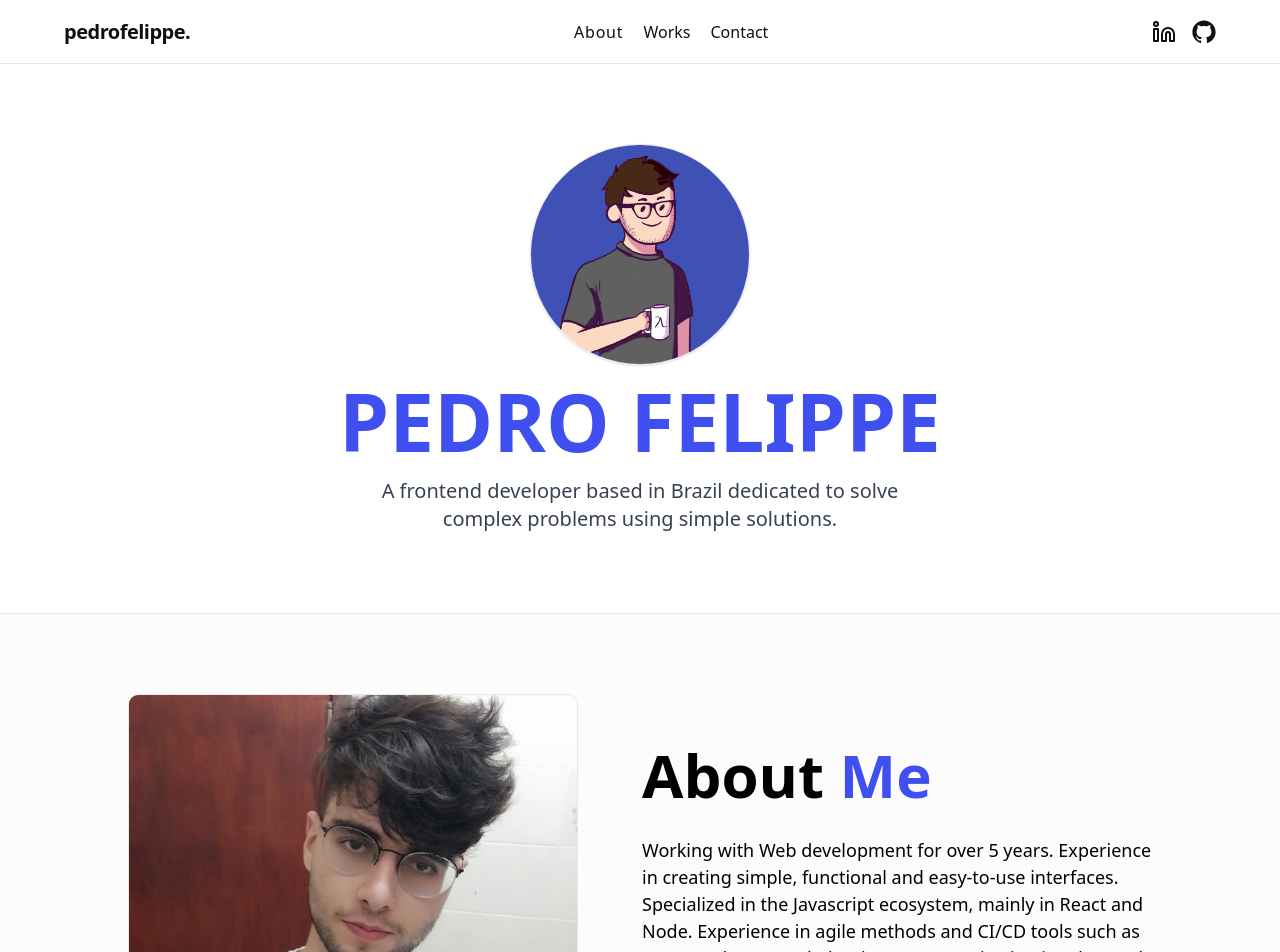
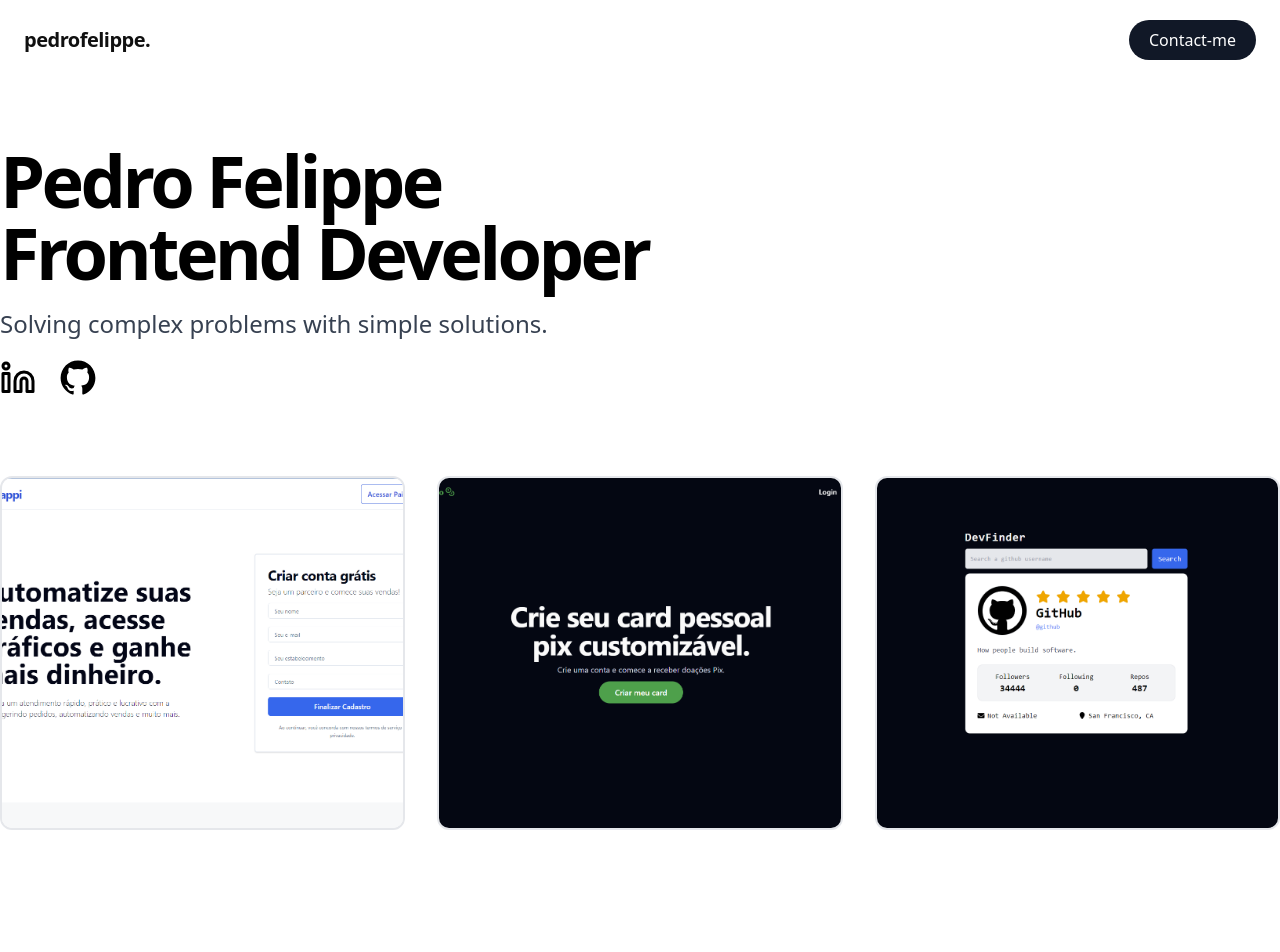
Before and after one commit to pefelippe/Portfolio, a Next.js app: page / in a window 1280 px wide. Shown: the top 952 px of the page. After the commit the page ends 894 px from the top, so only its background shows below. Built offline with nearby package versions, Linux system fonts and the light colour scheme.

Commit message:
AAAAAAAAA

```diff
--- a/pages/_app.tsx
+++ b/pages/_app.tsx
@@ -14,7 +14,7 @@ export default function App({ Component, pageProps }: AppProps) {
   return (
     <motion.div className="min-w-[400px] mx-auto h-fit overflow-hidden font-sans scroll-smooth">
       <Head>
-        <title>Pedro Felippe - Frontend Developer </title>
+        <title>Pedro Felippe </title>
         <meta name="description" content="Portfolio" />
         <link rel="preconnect" href="https://fonts.googleapis.com" />
         <link rel="preconnect" href="https://fonts.gstatic.com" />
@@ -29,7 +29,7 @@ export default function App({ Component, pageProps }: AppProps) {
         <Header />
         <Component {...pageProps} />
         <Toaster />
-        <Footer />
+        {/* <Footer /> */}
       </ThemeProvider>
     </motion.div>
   );
--- a/src/content/ContactContent.tsx
+++ b/pages/contact.tsx
@@ -1,7 +1,7 @@
 /* eslint-disable react/no-unescaped-entities */
 import { motion } from "framer-motion";
 
-import MessageForm from "../components/MessageForm";
+import MessageForm from "../src/components/MessageForm";
 
 function ContactContent() {
   return (
@@ -10,7 +10,7 @@ function ContactContent() {
       initial={{ opacity: 0, y: 50 }}
       whileInView={{ opacity: 1, y: 0 }}
       transition={{ duration: 0.5 }}
-      className="content-intern  max-lg:max-w-2xl items-center text-center justify-center gap-6 max-w-3xl"
+      className="min-h-screen flex flex-col mx-auto  max-lg:max-w-2xl items-center text-center justify-center gap-6 max-w-3xl"
     >
       <div className="flex flex-col gap-4">
         <h3 className="section-subtitle">
--- a/pages/index.tsx
+++ b/pages/index.tsx
@@ -1,30 +1,18 @@
-import { GitHubLogoIcon } from "@radix-ui/react-icons";
 import { motion } from "framer-motion";
-import { LinkedinIcon } from "lucide-react";
 
-import AnimatedBtn from "../src/components/animated/AnimatedBtn";
-import Header from "../src/components/layout/Header";
-import SideCard from "../src/components/SideCard";
-import About from "../src/content/About";
-import ContactContent from "../src/content/ContactContent";
+import ContactContent from "./contact";
 import Hero from "../src/content/Hero";
 import ProjectContent from "../src/content/ProjectContent";
 
 export default function Home() {
   return (
-    <motion.div className="w-full flex max-lg:flex-col  mt-16 ">
-      <motion.div className="w-full flex flex-col  relative">
+    <motion.div className="w-full flex max-lg:flex-col">
+      <motion.div className="w-full flex flex-col  relative  my-16 pt-20 gap-20">
         <section className="section">
           <Hero />
         </section>
-        <section className="section   bg-gray-100/30 border-y">
-          <About />
-        </section>
-        <section className="section">
+        <section className=" section">
           <ProjectContent />
-        </section>
-        <section className=" section  bg-gray-100/30 border-y">
-          <ContactContent />
         </section>
       </motion.div>
     </motion.div>
--- a/src/components/ProjectCard.tsx
+++ b/src/components/ProjectCard.tsx
@@ -35,25 +35,26 @@ function ProjectCard({
       initial={{ opacity: 0, x: initialX }}
       whileInView={{ opacity: 1, x: 0 }}
       transition={{ duration: 0.5 }}
-      className="w-full flex flex-col h-full overflow-hidden items-start text-start justify-between
-     relative bg-gray-100/30  rounded-md shadow "
+      className="w-full flex flex-col h-full items-start text-start justify-start gap-4
+     relative rounded-xl overflow-hidden border-2 hover:border-blue"
     >
-      {/* <div className="flex flex-col gap-2 justify-start items-start  text-md">
-        <p className="text-4xl font-semibold">{title}</p>
-        <p className="text-lg font-light ">{description}</p>
-      </div> */}
       <Link
         href={link}
         target="_blank"
-        className=" overflow-hidden border-2 border-[#101010] hover:border-blue
-        w-full  h-full "
+        className=" overflow-hidden  border-[#101010] hover:border-blue
+        w-full  min-h-[350px] "
       >
         <motion.img
           src={imgUrl}
           alt="card image"
-          className="object-cover w-full h-full  min-h-[300px] "
+          className="object-cover  w-full h-full "
         />
       </Link>
+      {/*
+      <div className="flex flex-col gap-2 justify-center items-center text-center  mx-auto text-md">
+        <p className="text-2xl font-semibold">{title}</p>
+        <p className="text-md font-light ">{description}</p>
+      </div> */}
     </motion.div>
   );
 }
--- a/src/components/layout/Footer.tsx
+++ b/src/components/layout/Footer.tsx
@@ -10,10 +10,10 @@ function Footer() {
 
   return (
     <motion.footer
-      className=" w-full font-light items-start mx-auto  border-ttext-[#101010] border-t
+      className=" w-full font-light items-start mx-auto  bg-[#101010]  text-[#fefefe]
        flex-col h-fit  text-md  justify-start px-6  flex "
     >
-      <div className="mx-auto flex  w-full flex-col py-8 gap-8 max-w-6xl">
+      <div className="mx-auto flex  w-full flex-col py-8 gap-8 max-w-screen-2xl">
         <div className="flex items-center justify-between ">
           <Logo />
 
--- a/src/components/layout/Header.tsx
+++ b/src/components/layout/Header.tsx
@@ -6,85 +6,38 @@ import { Link as ScrollLink } from "react-scroll";
 import AnimatedBtn from "../animated/AnimatedBtn";
 import { ModeToggle } from "../ui/mode-toggle";
 import { Separator } from "../ui/separator";
+import { Button } from "../ui/button";
+import Link from "next/link";
 
 export const Logo = () => {
   return (
-    <ScrollLink
-      activeClass="active"
-      to="hero-container"
-      spy={true}
-      smooth={true}
-      offset={-250}
-      duration={500}
-    >
-      <button className=" flex text-xl  transition-all w-fit  tracking-tight font-bold">
-        pedrofelippe.
-      </button>
-    </ScrollLink>
+    <button className=" flex text-xl  transition-all w-fit  tracking-tight font-bold hover:text-blue">
+      pedrofelippe.
+    </button>
   );
 };
 
 const Header = () => {
   return (
-    <motion.header className="fixed text-[#101010]  bg-white flex  h-16  w-full  z-50 px-6 border-b">
+    <motion.header className="fixed text-[#101010]  bg-white flex  h-20  w-full  z-50 px-6">
       <motion.nav
         initial={{ opacity: 0, y: -25 }}
         animate={{ opacity: 1, y: 0 }}
         transition={{ duration: 0.5, delay: 0.5 }}
-        className="flex w-full mx-auto items-center justify-between max-w-6xl"
+        className="flex w-full mx-auto items-center justify-between  max-w-screen-2xl"
       >
-        <Logo />
-        <motion.div className="flex w-full space-x-5 justify-center  items-center  max-sm:hidden">
-          <ScrollLink
-            activeClass="active"
-            to="about-content"
-            spy={true}
-            smooth={true}
-            offset={-100}
-            duration={500}
+        <Link href="/">
+          <Logo />
+        </Link>
+
+        <Link href="/contact">
+          <Button
+            variant={"default"}
+            className="p-5  text-md rounded-full bg-gray-900 text-white"
           >
-            <button className="text-md  font-medium tracking-wider transition-all hover:text-blue   ">
-              About
-            </button>
-          </ScrollLink>
-          <ScrollLink
-            activeClass="active"
-            to="projects-container"
-            spy={true}
-            smooth={true}
-            offset={-100}
-            duration={500}
-          >
-            <button className=" text-md font-medium  transition-all  hover:text-blue ">
-              Works
-            </button>
-          </ScrollLink>
-          <ScrollLink
-            activeClass="active"
-            to="contact-content"
-            spy={true}
-            smooth={true}
-            offset={-160}
-            duration={500}
-          >
-            <button className="py-6 font-medium text-md transition-all  hover:text-blue ">
-              Contact
-            </button>
-          </ScrollLink>
-        </motion.div>
-
-        <div className="flex w-fit items-center gap-4 justify-center ">
-          <AnimatedBtn
-            target="_blank"
-            href="https://www.linkedin.com/in/pedro-felippe/"
-          >
-            <LinkedinIcon className="h-6 w-6 hover:text-blue" />
-          </AnimatedBtn>
-
-          <AnimatedBtn href="https://github.com/pefelippe">
-            <GitHubLogoIcon className="h-6 w-6 hover:text-blue" />
-          </AnimatedBtn>
-        </div>
+            Contact-me
+          </Button>
+        </Link>
       </motion.nav>
     </motion.header>
   );
--- a/src/content/Hero.tsx
+++ b/src/content/Hero.tsx
@@ -14,22 +14,36 @@ export default function Hero() {
       animate={{ opacity: 1, y: 0 }}
       transition={{ duration: 0.5 }}
       id="hero-container"
-      className="content-intern relative w-full justify-center
-       items-center text-center my-auto gap-4 max-w-6xl mx-auto "
+      className="content-intern relative w-full justify-between items-start text-center lg:text-start gap-4  mx-auto flex-row "
     >
-      <motion.img
+      <motion.div className="flex flex-col font-sans font-bold max-w-2xl gap-3 lg:gap-5">
+        <p className="text-5xl lg:text-7xl tracking-tighter">
+          {" "}
+          Pedro Felippe <br />
+          Frontend Developer
+        </p>
+
+        <p className="text-xl lg:text-2xl font-light text-gray-700">
+          Solving complex problems with simple solutions.
+        </p>
+
+        <div className="flex w-fit items-center gap-6 justify-center max-lg:mx-auto">
+          <AnimatedBtn
+            target="_blank"
+            href="https://www.linkedin.com/in/pedro-felippe/"
+          >
+            <LinkedinIcon className="h-9 w-9 hover:text-blue" />
+          </AnimatedBtn>
+
+          <AnimatedBtn href="https://github.com/pefelippe">
+            <GitHubLogoIcon className="h-9 w-9 hover:text-blue" />
+          </AnimatedBtn>
+        </div>
+      </motion.div>
+      {/* <motion.img
         src="./assets/avatar-pdr.png"
-        className="rounded-full border shadow max-w-[220px] "
-      />
-
-      <motion.h1 className="text-6xl lg:text-[80px] uppercase font-extrabold text-blue  max-w-3xl ">
-        Pedro Felippe
-      </motion.h1>
-
-      <motion.h3 className="text-lg md:text-xl font-extrathin  text-gray-700  max-w-xl  dark:text-[#efefef]">
-        A frontend developer based in Brazil dedicated to solve complex problems
-        using simple solutions.
-      </motion.h3>
+        className="rounded-md border-2 shadow w-[300px] "
+      /> */}
     </motion.div>
   );
 }
--- a/src/content/ProjectContent.tsx
+++ b/src/content/ProjectContent.tsx
@@ -10,17 +10,15 @@ function Projects() {
       animate={{ opacity: 1, y: 0 }}
       transition={{ duration: 0.75, delay: 0.5 }}
       id="projects-container"
-      className="content-intern gap-16 items-center justify-center"
+      className="content-intern gap-10 items-start justify-center "
     >
-      <div className="flex flex-col gap-4 text-center">
+      {/* <div className="flex flex-col gap-4 text-center">
         <h3 className="section-subtitle max-w-5xl">
           Featured <span className="text-blue">Works</span>
         </h3>
-        {/* <p className="text-xl">Check my works.</p> */}
-      </div>
-
+      </div> */}
       <div
-        className="grid rounded-md gap-16
+        className="grid rounded-md gap-8 xl:grid-cols-3
         lg:justify-start w-full items-start h-full"
       >
         {projects?.map((proj) => {
--- a/styles/globals.css
+++ b/styles/globals.css
@@ -48,11 +48,11 @@
   }
 
   .section {
-    @apply max-xl:px-6 py-20;
+    @apply max-xl:px-6;
   }
 
   .content-intern {
-    @apply flex flex-col w-full items-start text-start  justify-start h-full  max-w-6xl mx-auto gap-8;
+    @apply flex flex-col w-full items-start text-start  justify-start h-full  max-w-screen-2xl mx-auto gap-8;
   }
 
   .dark {
```
Also changed, not shown: pages/about.tsx (renamed from src/content/About.tsx, +5 -5 lines).
